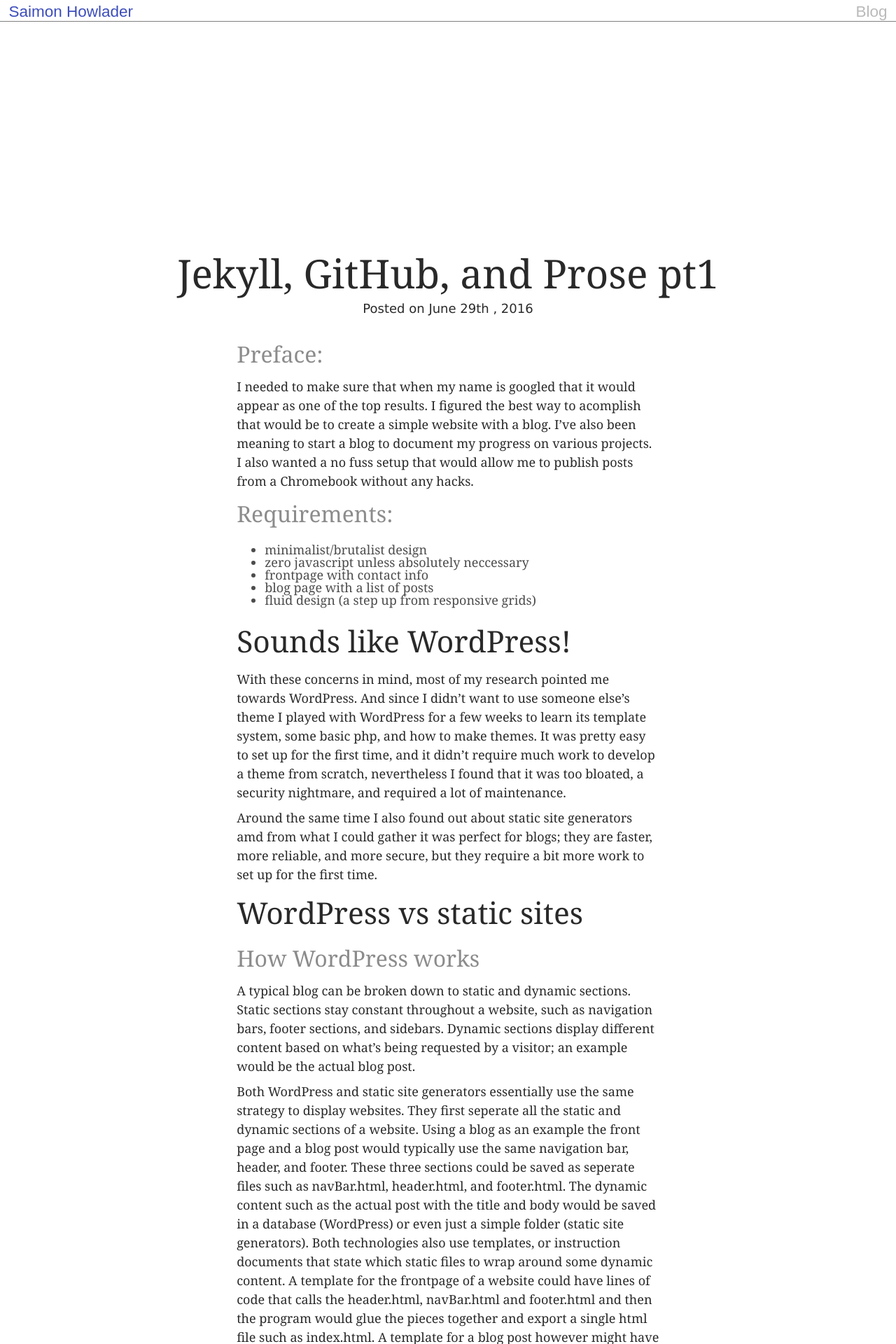
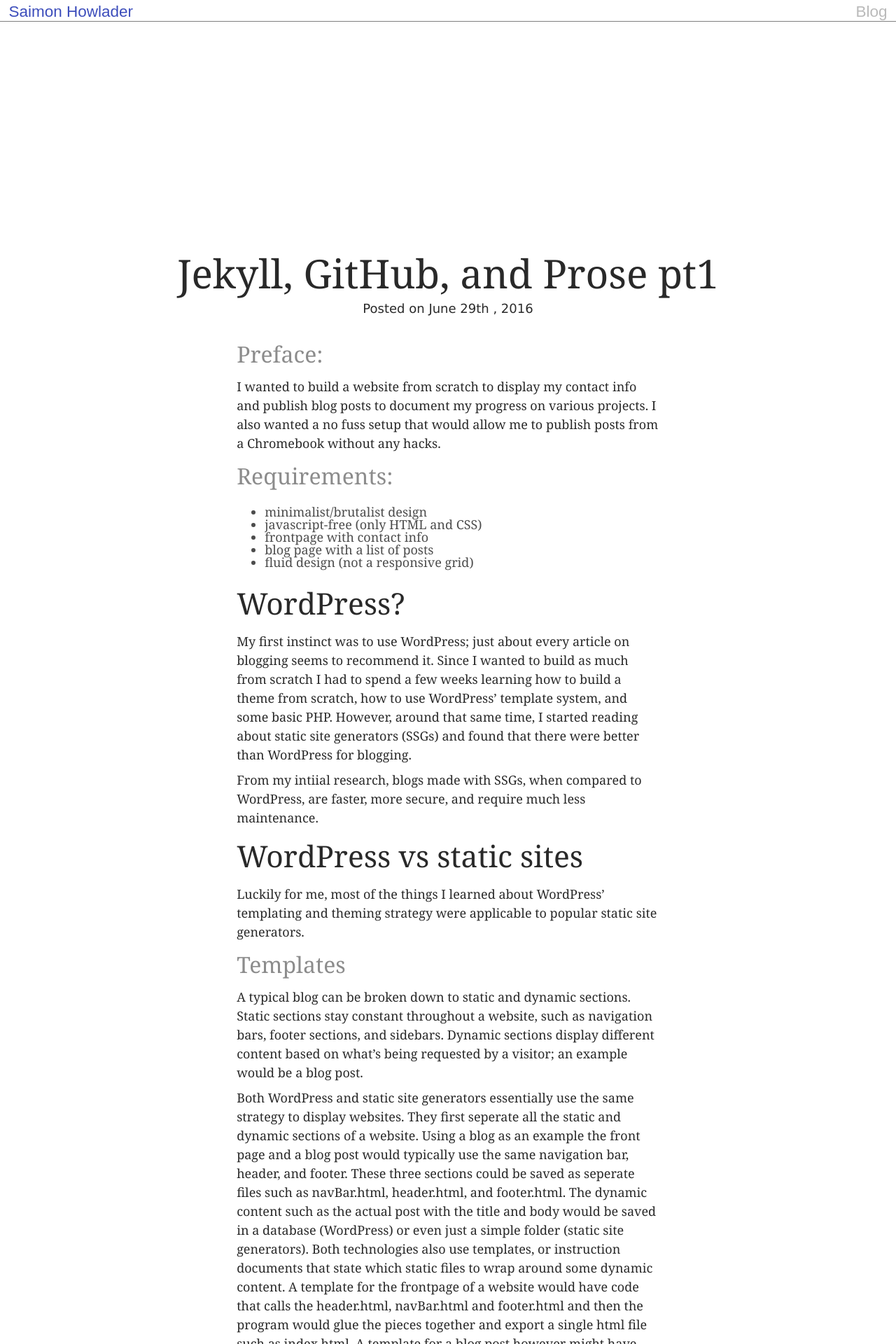
Before and after one commit to saimonhowlader/saimonhowlader.github.io, a Jekyll site: the page built from _posts/2016-06-29-Jekyll-GitHub-and-Prose-pt1.md, in a window 1280 px wide. Shown: the top 1920 px of the page at 70% size. Built offline with Jekyll 4.4.1, drawn with Linux system fonts in a browser that asks for light colours; some of the changed text lies outside the part shown.

Commit message:
Updated 2016-06-29-Jekyll-GitHub-and-Prose-pt1.md

```diff
--- a/_posts/2016-06-29-Jekyll-GitHub-and-Prose-pt1.md
+++ b/_posts/2016-06-29-Jekyll-GitHub-and-Prose-pt1.md
@@ -8,28 +8,28 @@
   languages (html, css, javascript).
 ---
 ### Preface:
-I needed to make sure that when my name is googled that it would appear as one of the top results. I figured the best way to acomplish that would be to create a simple website with a blog. I've also been meaning to start a blog to document my progress on various projects. I also wanted a no fuss setup that would allow me to publish posts from a Chromebook without any hacks.
+I wanted to build a website from scratch to display my contact info and publish blog posts to document my progress on various projects. I also wanted a no fuss setup that would allow me to publish posts from a Chromebook without any hacks.
 
 ### Requirements:
 - minimalist/brutalist design
-- zero javascript unless absolutely neccessary
+- javascript-free (only HTML and CSS)
 - frontpage with contact info
 - blog page with a list of posts
-- fluid design (a step up from responsive grids)
+- fluid design (not a responsive grid)
 
-## Sounds like WordPress!
+## WordPress?
 
-With these concerns in mind, most of my research pointed me towards WordPress. And since I didn't want to use someone else's theme I played with WordPress for a few weeks to learn its template system, some basic php, and how to make themes. It was pretty easy to set up for the first time, and it didn't require much work to develop a theme from scratch, nevertheless I found that it was too bloated, a security nightmare, and required a lot of maintenance.
+My first instinct was to use WordPress; just about every article on blogging seems to recommend it. Since I wanted to build as much from scratch I had to spend a few weeks learning how to build a theme from scratch, how to use WordPress' template system, and some basic PHP. However, around that same time, I started reading about static site generators (SSGs) and found that there were better than WordPress for blogging.
 
-Around the same time I also found out about static site generators amd from what I could gather it was perfect for blogs; they are faster, more reliable, and more secure, but they require a bit more work to set up for the first time.
+From my intiial research, blogs made with SSGs, when compared to WordPress, are faster, more secure, and require much less maintenance.
 
 ## WordPress vs static sites
+Luckily for me, most of the things I learned about WordPress' templating and theming strategy were applicable to popular static site generators.
 
-### How WordPress works
+### Templates
+A typical blog can be broken down to static and dynamic sections. Static sections stay constant throughout a website, such as navigation bars, footer sections, and sidebars. Dynamic sections display different content based on what's being requested by a visitor; an example would be a blog post.
 
-A typical blog can be broken down to static and dynamic sections. Static sections stay constant throughout a website, such as navigation bars, footer sections, and sidebars. Dynamic sections display different content based on what's being requested by a visitor; an example would be the actual blog post.
-
-Both WordPress and static site generators essentially use the same strategy to display websites. They first seperate all the static and dynamic sections of a website. Using a blog as an example the front page and a blog post would typically use the same navigation bar, header, and footer. These three sections could be saved as seperate files such as navBar.html, header.html, and footer.html. The dynamic content such as the actual post with the title and body would be saved in a database (WordPress) or even just a simple folder (static site generators). Both technologies also use templates, or instruction documents that state which static files to wrap around some dynamic content. A template for the frontpage of a website could have lines of code that calls the header.html, navBar.html and footer.html and then the program would glue the pieces together and export a single html file such as index.html. A template for a blog post however might have instructions to get navBar.html, footer.html, commentSection.html, sideBar.html, and an instruction to grab the requested blog post from a database or folder.
+Both WordPress and static site generators essentially use the same strategy to display websites. They first seperate all the static and dynamic sections of a website. Using a blog as an example the front page and a blog post would typically use the same navigation bar, header, and footer. These three sections could be saved as seperate files such as navBar.html, header.html, and footer.html. The dynamic content such as the actual post with the title and body would be saved in a database (WordPress) or even just a simple folder (static site generators). Both technologies also use templates, or instruction documents that state which static files to wrap around some dynamic content. A template for the frontpage of a website would have code that calls the header.html, navBar.html and footer.html and then the program would glue the pieces together and export a single html file such as index.html. A template for a blog post however might have instructions to get navBar.html, footer.html, commentSection.html, sideBar.html, and an instruction to grab the requested blog post from a database or folder.
 
 
 ### Example?
```
